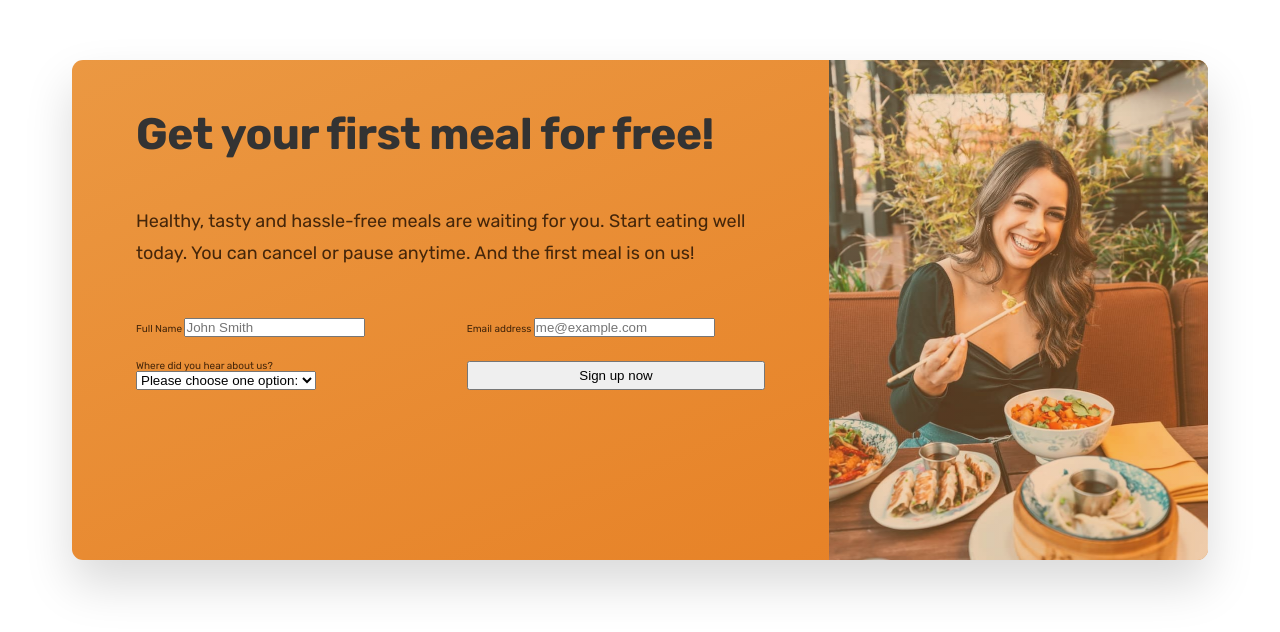
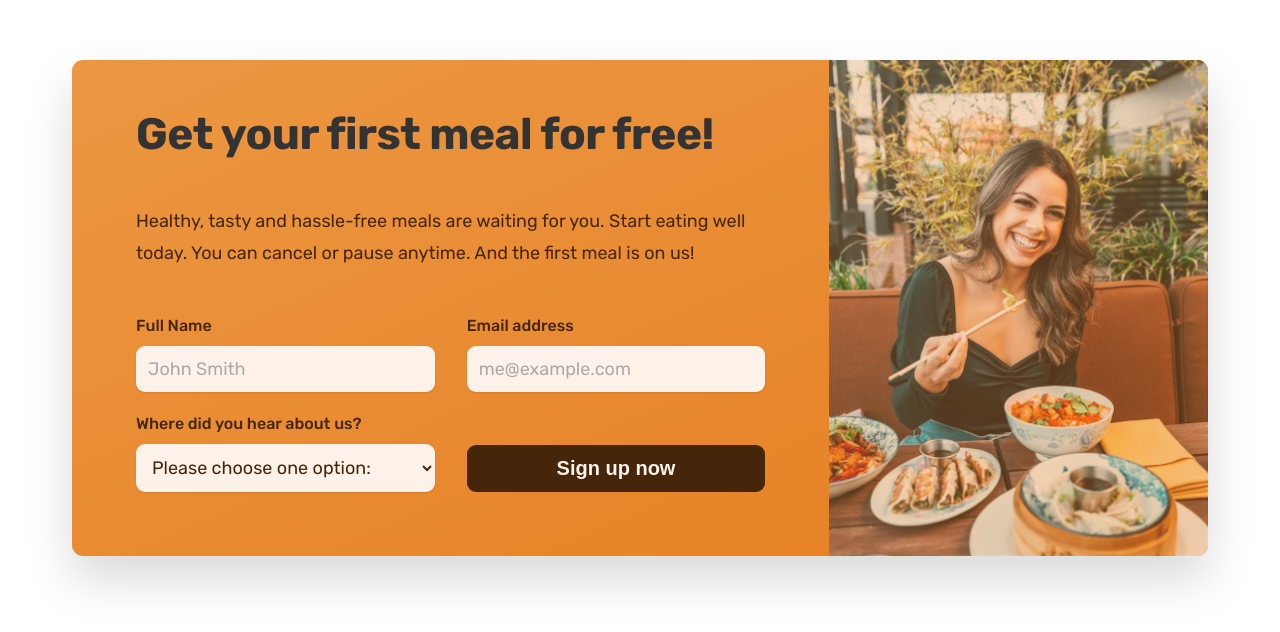
Before and after one commit to khanjee501/omnifood, a plain HTML site: page index.html in a window 1280 px wide. Shown: the part 6194-6826 px from the top of the page. Drawn offline with nearby package versions, Linux system fonts and the light colour scheme.

Commit message:
FEAT: styled form

```diff
--- a/css/general.css
+++ b/css/general.css
@@ -167,6 +167,7 @@ Hence we will add classes here and then in html where needed */
   letter-spacing: 0.75px;
 }
 
+.btn,
 .btn:link,
 .btn:visited {
   display: inline-block;
@@ -175,6 +176,10 @@ Hence we will add classes here and then in html where needed */
   font-weight: 600;
   padding: 1.6rem 3.2rem;
   border-radius: 9px;
+
+  /* Only necessary for .btn */
+  border: none;
+  cursor: pointer;
 
   /* Always put this on original state otherwise it wont work */
   /* tansition: all if we want to transition all the props */
@@ -211,6 +216,18 @@ Hence we will add classes here and then in html where needed */
   */
   /* TRICK TO ADD BORDER INSIDE */
   box-shadow: inset 0 0 0 3px #fff;
+}
+
+.btn--form {
+  background-color: #45260a;
+  color: #fdf2e9;
+  align-self: end;
+  padding: 1.2rem;
+}
+
+.btn--form:hover {
+  background-color: #fff;
+  color: #555;
 }
 
 /* we remove the underline and add underline in this way
--- a/css/style.css
+++ b/css/style.css
@@ -546,7 +546,6 @@ they dont auto sacle like text does */
   background-image: linear-gradient(to right bottom, #eb9842, #e67e22);
 
   overflow: hidden;
-  height: 50rem;
 }
 
 .cta-text-box {
@@ -583,3 +582,32 @@ they dont auto sacle like text does */
   column-gap: 3.2rem;
   row-gap: 2.4rem;
 }
+
+/* It is better to use descendant selectors for styling
+in cases of forms */
+.cta-form label {
+  display: block;
+  font-size: 1.6rem;
+  font-weight: 500;
+  margin-bottom: 1.2rem;
+}
+
+.cta-form input,
+.cta-form select {
+  width: 100%;
+  padding: 1.2rem;
+  font-size: 1.8rem;
+  /* body font-family doesn't appply to forms children.
+  To inherit the font family of the relative exact parent */
+  font-family: inherit;
+  color: inherit;
+  border: none;
+  background-color: #fdf2e9;
+  border-radius: 9px;
+  box-shadow: 0 1px 2px rgba(0, 0, 0, 0.1);
+}
+
+/* Psuedoelement to  style placeholder of input */
+.cta-form input::placeholder {
+  color: #aaa;
+}
--- a/index.html
+++ b/index.html
@@ -572,7 +572,7 @@
                   </select>
                 </div>
 
-                <button class="btn">Sign up now</button>
+                <button class="btn btn--form">Sign up now</button>
               </form>
             </div>
             <div
```
